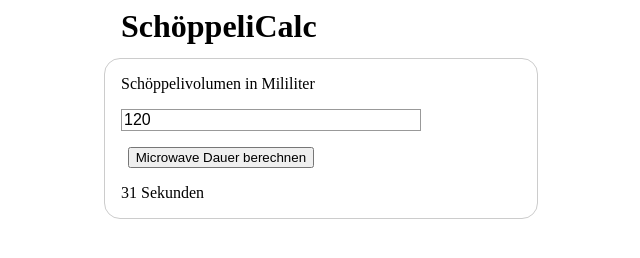
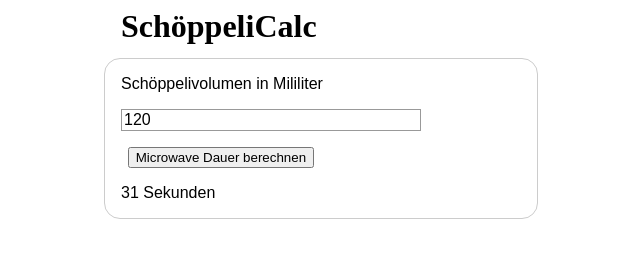
Before and after one commit to Ranudar/SchoeppeliCalc, a plain HTML site: page index.html in a window 1280 px wide. Shown: the full height of the page, 319-959 px from the left. Drawn offline with Linux system fonts and the light colour scheme.

Commit message:
Change font.

```diff
--- a/style.css
+++ b/style.css
@@ -26,6 +26,7 @@ form {
 
   label {
     /* Uniform size & alignment */
+    font: 1em arial;
     display: inline;
     width: 90px;
     text-align: left;
```
